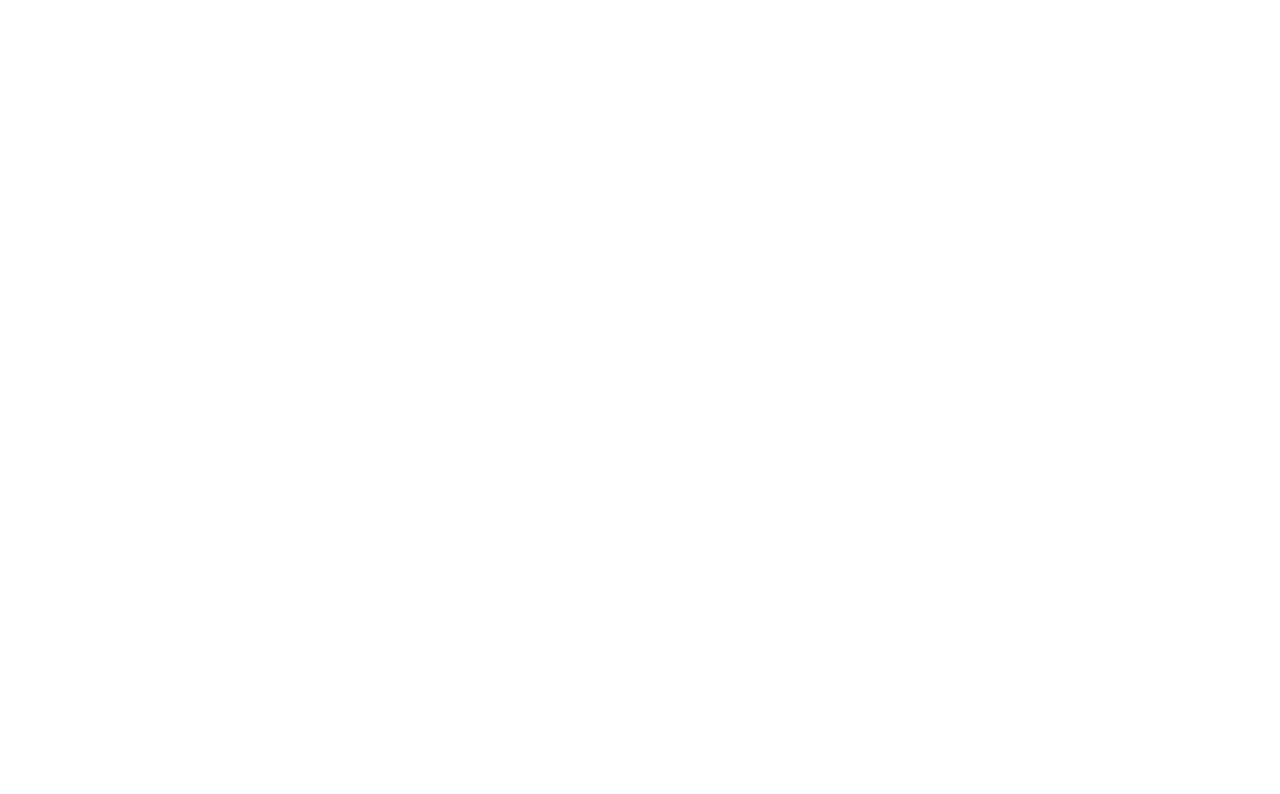
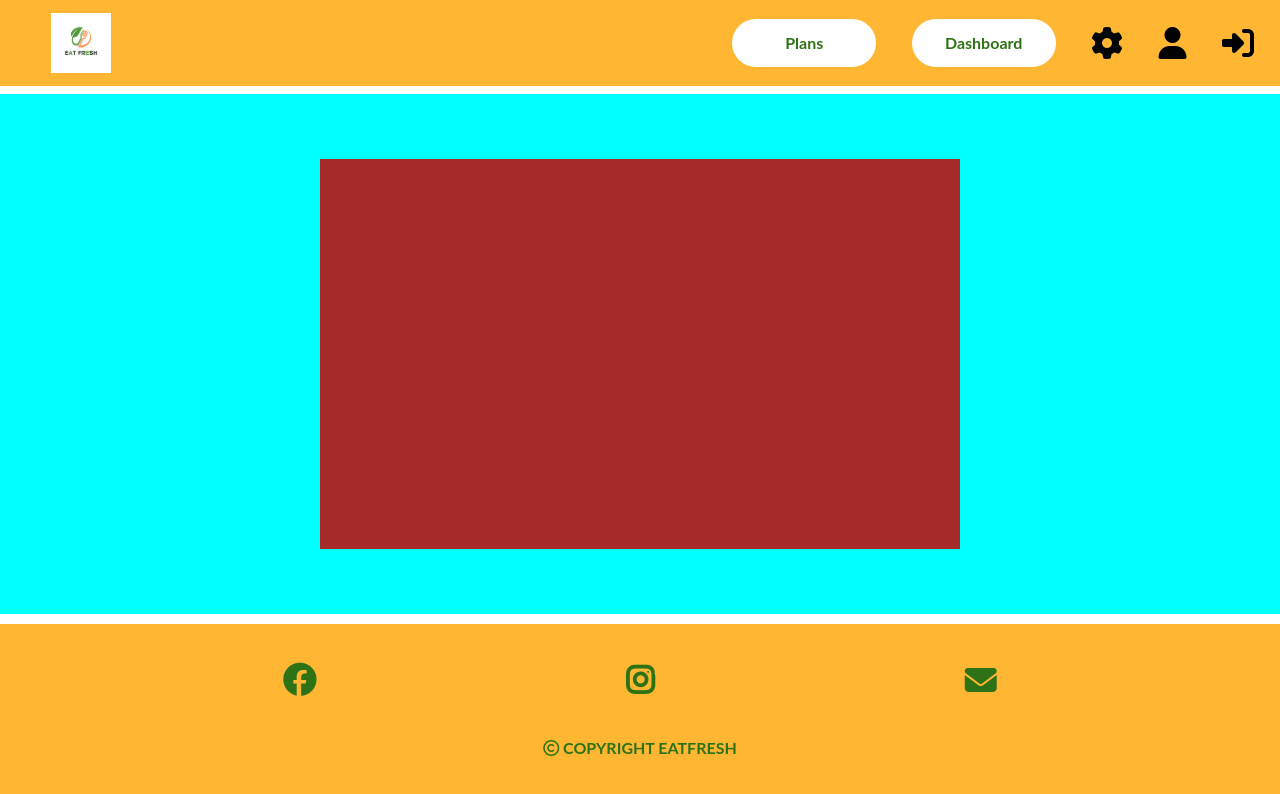
Before and after one commit to Globetrottercode/react_eat_fresh, a React (Create React App) app: page /settings/aboutus in a window 1280 px wide. Before the commit this address had no page. Shown: the top 794 px of the page. Built offline with nearby package versions, Linux system fonts and the light colour scheme.

Commit message:
AboutUs page created

```diff
--- a/src/App.js
+++ b/src/App.js
@@ -25,8 +25,9 @@ import {
   ChangePlanProcess,
 } from "./pages/dashboardPages/ChangePlan";
 import Settings from "./pages/SettingsPages/settings";
+import AboutUs from "./pages/SettingsPages/aboutUs";
 
-// function Settings() {
+// function AboutUs() {
 //   return <h1>Hello Duniya eat ()</h1>;
 // }
 
@@ -60,6 +61,7 @@ export default function App() {
           element={<ChangePlanProcess />}
         />
         <Route path="/settings" element={<Settings />} />
+        <Route path="/settings/aboutus" element={<AboutUs />} />
       </Routes>
     </BrowserRouter>
   );
--- a/src/css/settings.module.css
+++ b/src/css/settings.module.css
@@ -71,7 +71,7 @@
 .settingsLabel > p {
   font-size: 3.5vh;
   font-weight: bolder;
-  margin-top: 4%;
+  margin-top: 5%;
 }
 
 .settingsAboutUs {
@@ -93,3 +93,14 @@
 .settingsAboutUs:hover {
   border: 2px solid white;
 }
+
+/* ///////////////////////// AboutUs.js ///////////////////////*/
+
+.aboutUsBody {
+  height: 75%;
+  width: 50%;
+  background-color: brown;
+  /* display: flex;
+  flex-direction: column;
+  justify-content: space-between; */
+}
--- /dev/null
+++ b/src/pages/SettingsPages/aboutUs.js
@@ -0,0 +1,17 @@
+import TopNavbar from "../../components/TopNavbar";
+import Footer from "../../components/Footer";
+import aboutUs from "../../css/settings.module.css";
+
+function AboutUs() {
+  return (
+    <>
+      <TopNavbar />
+      <div style={{ backgroundColor: "aqua" }} className={aboutUs.body}>
+        <div className={aboutUs.aboutUsBody}></div>
+      </div>
+      <Footer />
+    </>
+  );
+}
+
+export default AboutUs;
--- a/src/pages/SettingsPages/settings.js
+++ b/src/pages/SettingsPages/settings.js
@@ -10,7 +10,9 @@ function Settings() {
         <div className={settings.settingCard}>
           <div className={settings.outerCardBody}>
             <div className={settings.settingsLabel}>
-              <p>Settings</p>
+              <p>
+                <i class="fa-solid fa-gear"></i> Settings
+              </p>
             </div>
             <div className={settings.settingsAboutUs}>
               <p>About Us</p>
```
